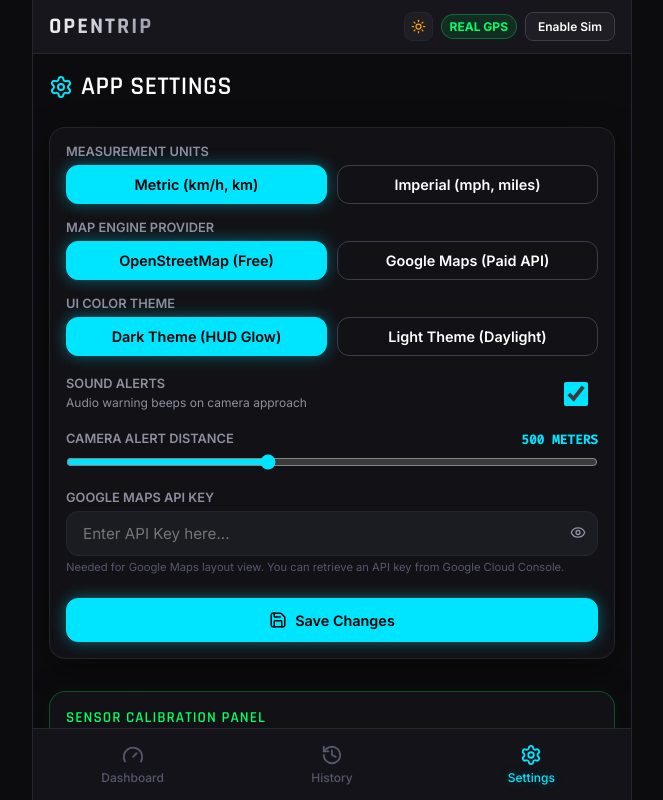
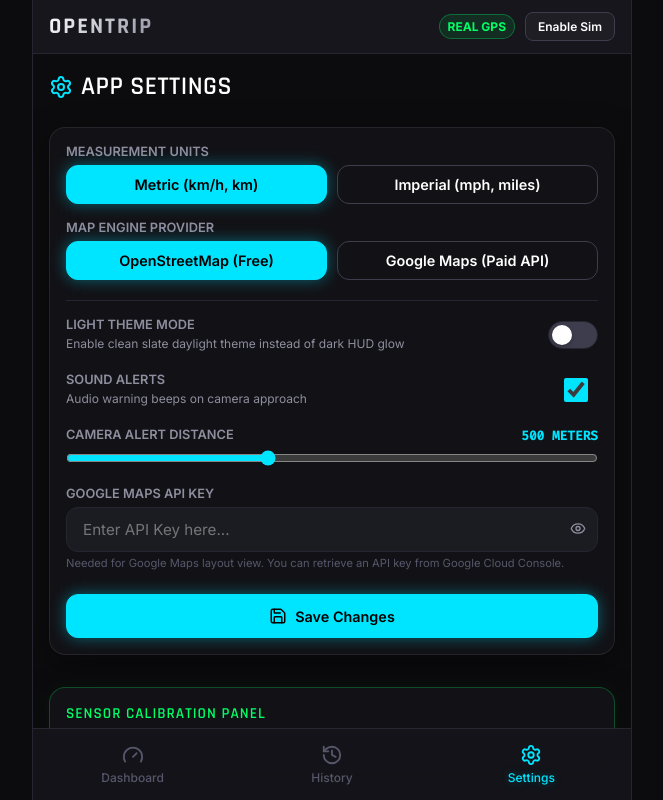
Before and after one commit to kyokoxdev/opentrip, a React (Vite) app: page / in a window 1280 px wide. Both pictures are taken after a click on the element "Settings". Shown: the whole page, without its empty margins (308-971 px from the left). Built offline with nearby package versions, Linux system fonts and the light colour scheme.

Commit message:
feat: replace color theme buttons with sliding toggle switch, overhaul light theme colors for premium slate-white dashboard

```diff
--- a/src/App.tsx
+++ b/src/App.tsx
@@ -175,39 +175,10 @@ function App() {
 
   return (
     <>
-      {/* Top Header, Theme Toggle & Simulation Mode Controls */}
+      {/* Top Header & Simulation Toggle */}
       <header className="sim-header">
         <h1 style={{ fontSize: '1.4rem', margin: 0, letterSpacing: '2px' }}>OpenTrip</h1>
-        <div style={{ display: 'flex', alignItems: 'center', gap: '8px' }}>
-
-          {/* Quick theme toggle button */}
-          <button
-            className="btn"
-            onClick={() => {
-              const nextTheme = settings.theme === 'dark' ? 'light' : 'dark';
-              handleSaveSettings({
-                ...settings,
-                theme: nextTheme
-              });
-            }}
-            style={{
-              padding: '6px',
-              borderRadius: '8px',
-              display: 'flex',
-              alignItems: 'center',
-              justifyContent: 'center',
-              background: 'var(--bg-card-hover)',
-              border: '1px solid var(--border-dim)'
-            }}
-            title={`Switch to ${settings.theme === 'dark' ? 'Light' : 'Dark'} Mode`}
-          >
-            {settings.theme === 'dark' ? (
-              <Sun size={15} style={{ color: 'var(--neon-orange)' }} />
-            ) : (
-              <Moon size={15} style={{ color: 'var(--neon-cyan)' }} />
-            )}
-          </button>
-
+        <div style={{ display: 'flex', alignItems: 'center', gap: '10px' }}>
           {isSimulationMode ? (
             <span className="sim-badge sim-badge-on">Sim Mode</span>
           ) : (
--- a/src/components/Settings.tsx
+++ b/src/components/Settings.tsx
@@ -99,25 +99,22 @@ export const Settings: React.FC<SettingsProps> = ({
           </div>
         </div>
 
-        {/* Theme preference */}
-        <div className="form-group" style={{ marginTop: '16px' }}>
-          <label className="form-label">UI Color Theme</label>
-          <div style={{ display: 'flex', gap: '10px' }}>
-            <button
-              className={`btn ${theme === 'dark' ? 'btn-primary' : 'btn-outline'}`}
-              style={{ flex: 1, padding: '10px' }}
-              onClick={() => setTheme('dark')}
-            >
-              Dark Theme (HUD Glow)
-            </button>
-            <button
-              className={`btn ${theme === 'light' ? 'btn-primary' : 'btn-outline'}`}
-              style={{ flex: 1, padding: '10px' }}
-              onClick={() => setTheme('light')}
-            >
-              Light Theme (Daylight)
-            </button>
+        {/* Theme preference toggle */}
+        <div className="form-group" style={{ display: 'flex', justifyContent: 'space-between', alignItems: 'center', marginTop: '20px', borderTop: '1px solid var(--border-dim)', paddingTop: '16px' }}>
+          <div>
+            <label className="form-label" style={{ margin: 0 }}>Light Theme Mode</label>
+            <span style={{ fontSize: '0.75rem', color: 'var(--text-secondary)' }}>
+              Enable clean slate daylight theme instead of dark HUD glow
+            </span>
           </div>
+          <label className="switch">
+            <input
+              type="checkbox"
+              checked={theme === 'light'}
+              onChange={(e) => setTheme(e.target.checked ? 'light' : 'dark')}
+            />
+            <span className="slider"></span>
+          </label>
         </div>
 
         {/* Audio Toggles */}
--- a/src/index.css
+++ b/src/index.css
@@ -35,52 +35,62 @@
   transition: background-color 0.3s ease;
 }
 
-/* Light Theme Variables Override - Premium iOS Style */
+/* Light Theme Variables Override - Premium Slate-White Dashboard Style */
 #root.light-theme {
-  --bg-deep: #f5f5f7;
-  --bg-card: rgba(255, 255, 255, 0.85);
-  --bg-card-hover: #e8e8ed;
-  --bg-input: #ffffff;
-  --border-dim: rgba(0, 0, 0, 0.08);
-  --border-bright: rgba(0, 0, 0, 0.15);
+  --bg-deep: #eef2f6;          /* Clean silver-slate background */
+  --bg-card: #ffffff;          /* Pure white card panels */
+  --bg-card-hover: #f1f5f9;    /* Light hover states */
+  --bg-input: #f8fafc;
+  --border-dim: #e2e8f0;       /* Slate-200 */
+  --border-bright: #cbd5e1;    /* Slate-300 */
 
-  /* High contrast colors for daylight legibility */
-  --neon-green: #34c759;     /* iOS Green */
-  --neon-cyan: #0071e3;      /* iOS Blue */
-  --neon-orange: #ff9500;    /* iOS Orange */
-  --neon-red: #ff3b30;       /* iOS Red */
-  --neon-purple: #af52de;    /* iOS Purple */
+  /* High contrast colors for day mode legibility */
+  --neon-green: #059669;       /* Rich Emerald Green */
+  --neon-cyan: #0284c7;        /* Rich Cobalt Cyan/Blue */
+  --neon-orange: #ea580c;      /* Rich Deep Orange */
+  --neon-red: #dc2626;         /* Crimson Red */
+  --neon-purple: #7c3aed;      /* Deep Purple */
 
   /* Text Colors */
-  --text-primary: #1d1d1f;
-  --text-secondary: #6e6e73;
-  --text-muted: #86868b;
+  --text-primary: #0f172a;     /* Slate-900 */
+  --text-secondary: #475569;   /* Slate-600 */
+  --text-muted: #64748b;       /* Slate-500 */
 
-  /* Soft shadows instead of glow parameters for light mode */
-  --glow-green: 0 4px 12px rgba(52, 199, 89, 0.12);
-  --glow-cyan: 0 4px 12px rgba(0, 113, 227, 0.12);
-  --glow-orange: 0 4px 12px rgba(255, 149, 0, 0.12);
-  --glow-red: 0 4px 12px rgba(255, 59, 48, 0.12);
-  --glow-purple: 0 4px 12px rgba(175, 82, 222, 0.12);
+  /* Premium soft shadows for daylight contrast */
+  --glow-green: 0 4px 15px rgba(5, 150, 105, 0.12);
+  --glow-cyan: 0 4px 15px rgba(2, 132, 199, 0.12);
+  --glow-orange: 0 4px 15px rgba(234, 88, 12, 0.12);
+  --glow-red: 0 4px 15px rgba(220, 38, 38, 0.12);
+  --glow-purple: 0 4px 15px rgba(124, 58, 237, 0.12);
 }
 
 /* Light Mode element overrides */
 #root.light-theme h1 {
-  background: linear-gradient(135deg, #1d1d1f 0%, #6e6e73 100%);
-  -webkit-background-clip: text;
-  -webkit-text-fill-color: transparent;
+  background: none !important;
+  color: #0f172a !important;
+  -webkit-text-fill-color: initial !important;
 }
 #root.light-theme svg line {
-  stroke: rgba(0, 0, 0, 0.15) !important;
+  stroke: rgba(15, 23, 42, 0.15) !important;
 }
 #root.light-theme svg circle[stroke="var(--border-dim)"] {
-  stroke: rgba(0, 0, 0, 0.08) !important;
+  stroke: #cbd5e1 !important;
 }
 #root.light-theme svg text {
-  fill: #6e6e73 !important;
+  fill: #475569 !important;
 }
 #root.light-theme .leaflet-container {
-  background: #f5f5f7 !important;
+  background: #eef2f6 !important;
+}
+/* Recalibrate the GForce circles in light theme */
+#root.light-theme circle[stroke="rgba(255,255,255,0.08)"] {
+  stroke: #cbd5e1 !important;
+}
+#root.light-theme circle[stroke="rgba(255,255,255,0.04)"] {
+  stroke: #e2e8f0 !important;
+}
+#root.light-theme text[fill="var(--text-muted)"] {
+  fill: #64748b !important;
 }
 
 * {
@@ -466,3 +476,51 @@ h2, h3, h4 {
   gap: 6px;
   z-index: 5;
 }
+
+/* Sliding Toggle Switch (iOS System Design) */
+.switch {
+  position: relative;
+  display: inline-block;
+  width: 50px;
+  height: 28px;
+}
+
+.switch input {
+  opacity: 0;
+  width: 0;
+  height: 0;
+}
+
+.slider {
+  position: absolute;
+  cursor: pointer;
+  top: 0;
+  left: 0;
+  right: 0;
+  bottom: 0;
+  background-color: var(--border-bright);
+  transition: 0.25s ease-in-out;
+  border-radius: 34px;
+  border: 1px solid var(--border-dim);
+}
+
+.slider:before {
+  position: absolute;
+  content: "";
+  height: 20px;
+  width: 20px;
+  left: 3px;
+  bottom: 3px;
+  background-color: #ffffff;
+  transition: 0.25s ease-in-out;
+  border-radius: 50%;
+  box-shadow: 0 2px 5px rgba(0, 0, 0, 0.25);
+}
+
+input:checked + .slider {
+  background-color: var(--neon-cyan);
+}
+
+input:checked + .slider:before {
+  transform: translateX(22px);
+}
```
